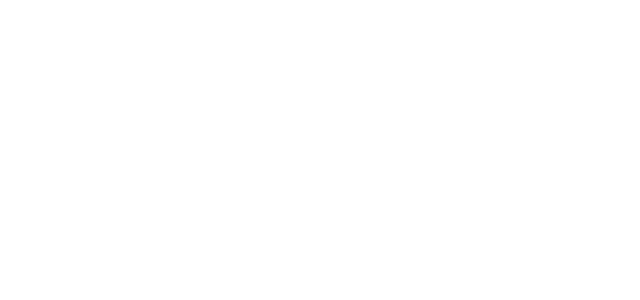
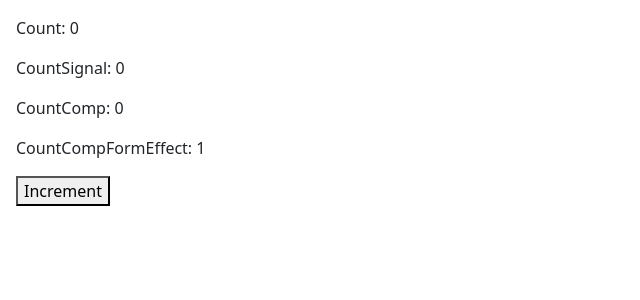
Before and after one commit to pkthong12/demo-beta, an Angular app: page /demo/signal in a window 1280 px wide. Before the commit this address led to /. Shown: the top 300 px of the page, without its empty margins (0-640 px from the left). Built offline with nearby package versions, Linux system fonts and the light colour scheme.

Commit message:
feat: signal demo

```diff
--- a/package.json
+++ b/package.json
@@ -21,8 +21,7 @@
     "bootstrap": "^5.3.3",
     "rxjs": "~7.8.0",
     "sass": "^1.85.1",
-    "tslib": "^2.3.0",
-    "zone.js": "~0.14.3"
+    "tslib": "^2.3.0"
   },
   "devDependencies": {
     "@angular-devkit/build-angular": "^18.0.0",
--- a/src/app/demo/demo.routes.ts
+++ b/src/app/demo/demo.routes.ts
@@ -4,7 +4,7 @@
 export const routes: Routes = [
     {
         path: "",
-        redirectTo: "button-style",
+        redirectTo: "signal",
         pathMatch: "full",
     },
     {
@@ -18,5 +18,11 @@
         loadComponent() {
             return import('./button-style/button-style.component').then(m => m.ButtonStyleComponent);
         }
+    },
+    {
+        path: 'signal',
+        loadComponent() {
+            return import('./signal-demo/signal-demo.component').then(m => m.SignalComponent);
+        }
     }
 ];
--- /dev/null
+++ b/src/app/demo/signal-demo/signal-demo.component.html
@@ -0,0 +1,5 @@
+<p>Count: {{ count }}</p>
+<p>CountSignal: {{ countSignal() }}</p>
+<p>CountComp: {{ countComp() }}</p>
+<p>CountCompFormEffect: {{ countCompFormEffect }}</p>
+<button (click)="increment()">Increment</button>
--- /dev/null
+++ b/src/app/demo/signal-demo/signal-demo.component.ts
@@ -0,0 +1,28 @@
+import { Component, computed, effect, signal } from '@angular/core';
+import { toSignal } from '@angular/core/rxjs-interop';
+import { interval } from 'rxjs';
+
+@Component({
+  selector: 'app-signal-demo',
+  standalone: true,
+  imports: [],
+  templateUrl: './signal-demo.component.html',
+  styleUrl: './signal-demo.component.scss',
+})
+export class SignalComponent {
+  count = 0;
+  countSignal = signal(0);
+  countComp = computed(() => this.countSignal() * 2);
+  countCompFormEffect = 1;
+
+  constructor() {
+    effect(() => {
+      this.countCompFormEffect = this.count * this.countComp();
+    })
+  }
+
+  increment() {
+    this.count += 1;
+    this.countSignal.update(value => value + 1);
+  }
+}
```
Also changed, not shown: src/app/demo/signal-demo/signal-demo.component.scss (added), 1 other file (tests, documents, lock files or other folders).
